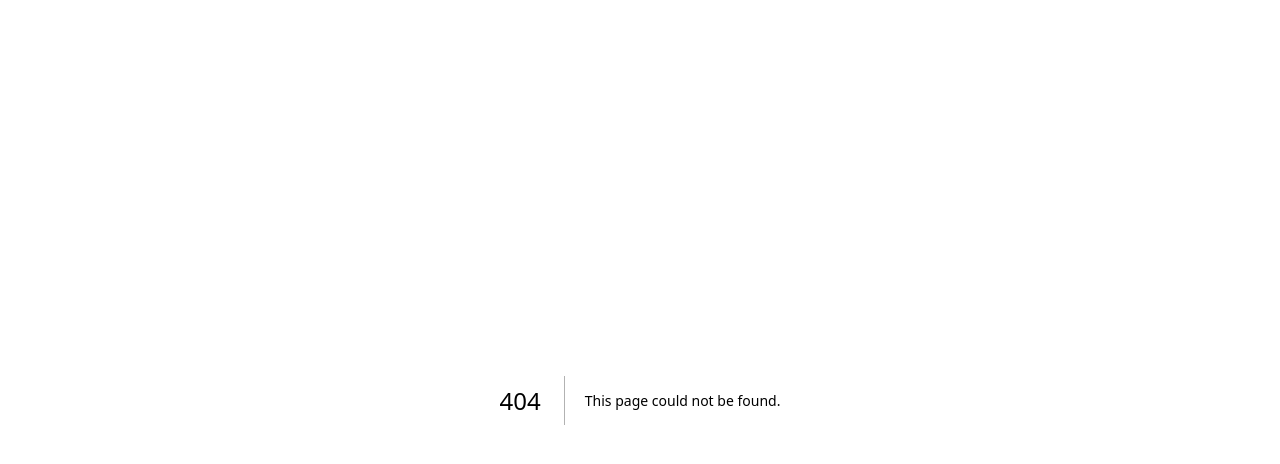
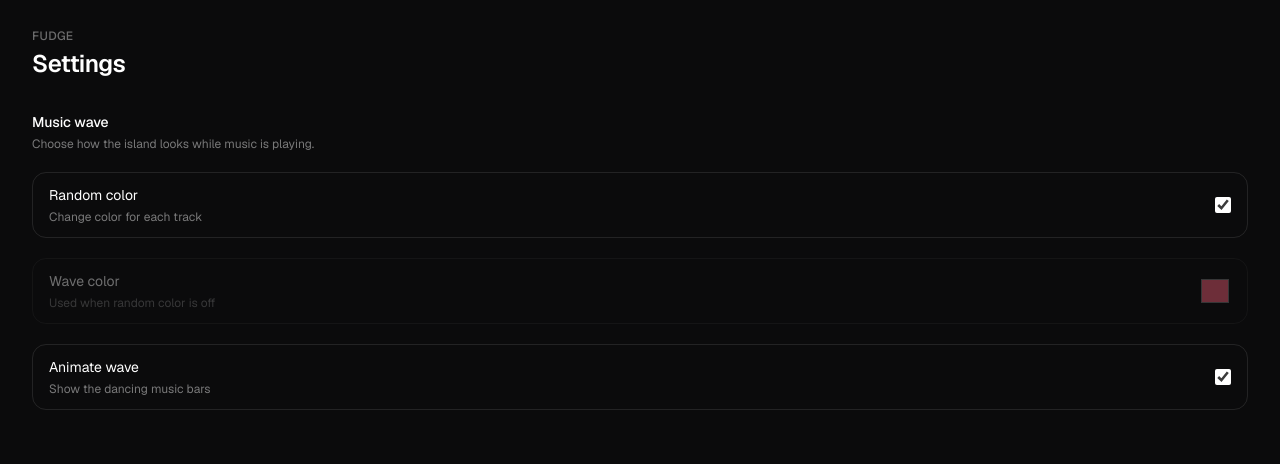
Before and after one commit to daveancheta/Fudge, a Next.js app: page /settings in a window 1280 px wide. Before the commit this address had no page. Shown: the top 464 px of the page. Built offline with nearby package versions, Linux system fonts and the light colour scheme.

Commit message:
feat: add settings page and functionality for user preferences

```diff
--- a/app/globals.css
+++ b/app/globals.css
@@ -211,6 +211,10 @@ body {
   animation: music-bars 850ms ease-in-out infinite;
 }
 
+.music-bar-still {
+  transform: scaleY(0.7);
+}
+
 @keyframes music-bars {
   0%, 100% { transform: scaleY(0.45); }
   50% { transform: scaleY(1); }
--- a/app/page.tsx
+++ b/app/page.tsx
@@ -16,8 +16,11 @@ const PLAYING = { w: 250, h: 44 };
 const EXPANDED = { w: 400, h: 190 };
 const TOP_MARGIN = 6;
 const POSITION_STORAGE_KEY = "fudge-island-position";
+const SETTINGS_STORAGE_KEY = "fudge-settings";
 type InstalledApp = { id: string; name: string };
 type SpotifyPlayback = { title: string; artist: string; artwork: string | null };
+type FudgeSettings = { waveColor: string; randomWaveColor: boolean; animateWave: boolean };
+const DEFAULT_SETTINGS: FudgeSettings = { waveColor: "#ff637d", randomWaveColor: true, animateWave: true };
 
 type SavedPosition = { centerX: number; topY: number };
 
@@ -52,6 +55,7 @@ export default function Island() {
   const [installedApps, setInstalledApps] = useState<InstalledApp[]>([]);
   const [spotifyPlayback, setSpotifyPlayback] = useState<SpotifyPlayback | null>(null);
   const [waveColor, setWaveColor] = useState("#ff637d");
+  const [settings, setSettings] = useState<FudgeSettings>(DEFAULT_SETTINGS);
   const timer = useRef<ReturnType<typeof setTimeout> | null>(null);
   const messageInputFocused = useRef(false);
   const expandedRef = useRef(false);
@@ -115,10 +119,24 @@ export default function Island() {
   }, []);
 
   useEffect(() => {
+    const loadSettings = () => {
+      try {
+        const saved = localStorage.getItem(SETTINGS_STORAGE_KEY);
+        if (saved) setSettings({ ...DEFAULT_SETTINGS, ...JSON.parse(saved) });
+      } catch { /* Use defaults when settings are unavailable. */ }
+    };
+    loadSettings();
+    window.addEventListener("storage", loadSettings);
+    return () => window.removeEventListener("storage", loadSettings);
+  }, []);
+
+  useEffect(() => {
     if (spotifyPlayback) {
-      setWaveColor(`hsl(${Math.floor(Math.random() * 360)} 90% 65%)`);
+      setWaveColor(settings.randomWaveColor
+        ? `hsl(${Math.floor(Math.random() * 360)} 90% 65%)`
+        : settings.waveColor);
     }
-  }, [spotifyPlayback?.title, spotifyPlayback?.artist]);
+  }, [spotifyPlayback?.title, spotifyPlayback?.artist, settings]);
 
   useEffect(() => {
     if (expandedRef.current) return;
@@ -151,6 +169,16 @@ export default function Island() {
     if (!trimmedMessage) return;
     setSentMessages((messages) => [...messages, { text: trimmedMessage, from: "user" }]);
     setMessage("");
+
+    if (/^(?:please\s+)?(?:open|show|launch)\s+fudge\s+settings[.!?]*$/i.test(trimmedMessage)) {
+      try {
+        await invoke("open_settings");
+        setSentMessages((messages) => [...messages, { text: "Opening Fudge settings.", from: "assistant" }]);
+      } catch (error) {
+        setSentMessages((messages) => [...messages, { text: String(error), from: "assistant" }]);
+      }
+      return;
+    }
 
     const listRequest = /^(?:what|which|list)\s+(?:apps|applications)(?:\s+can\s+you\s+open)?[?!.]*$/i.test(trimmedMessage);
     if (listRequest) {
@@ -229,7 +257,7 @@ export default function Island() {
                   {["h-2", "h-4", "h-2.5", "h-5", "h-3", "h-4"].map((height, index) => (
                     <span
                       key={index}
-                      className={`music-bar w-[3px] rounded-full ${height}`}
+                      className={`${settings.animateWave ? "music-bar" : "music-bar-still"} w-[3px] rounded-full ${height}`}
                       style={{
                         backgroundColor: waveColor,
                         animationDelay: `${index * 90}ms`,
@@ -288,7 +316,7 @@ export default function Island() {
                 {["h-2", "h-4", "h-2.5", "h-5", "h-3", "h-4"].map((height, index) => (
                   <span
                     key={index}
-                    className={`music-bar w-[3px] rounded-full ${height}`}
+                    className={`${settings.animateWave ? "music-bar" : "music-bar-still"} w-[3px] rounded-full ${height}`}
                     style={{
                       backgroundColor: waveColor,
                       animationDelay: `${index * 90}ms`,
--- /dev/null
+++ b/app/settings/page.tsx
@@ -0,0 +1,80 @@
+"use client";
+
+import { useEffect, useState } from "react";
+
+const SETTINGS_STORAGE_KEY = "fudge-settings";
+type FudgeSettings = { waveColor: string; randomWaveColor: boolean; animateWave: boolean };
+const DEFAULT_SETTINGS: FudgeSettings = { waveColor: "#ff637d", randomWaveColor: true, animateWave: true };
+
+export default function SettingsPage() {
+  const [settings, setSettings] = useState(DEFAULT_SETTINGS);
+
+  useEffect(() => {
+    try {
+      const saved = localStorage.getItem(SETTINGS_STORAGE_KEY);
+      if (saved) setSettings({ ...DEFAULT_SETTINGS, ...JSON.parse(saved) });
+    } catch { /* Keep defaults if saved preferences cannot be read. */ }
+  }, []);
+
+  const update = (next: FudgeSettings) => {
+    setSettings(next);
+    localStorage.setItem(SETTINGS_STORAGE_KEY, JSON.stringify(next));
+  };
+
+  return (
+    <main className="h-screen overflow-y-auto bg-[#0b0b0c] px-8 py-7 text-white">
+      <header className="mb-8">
+        <p className="text-xs font-medium tracking-wide text-white/40">FUDGE</p>
+        <h1 className="mt-1 text-2xl font-semibold tracking-tight">Settings</h1>
+      </header>
+
+      <section className="space-y-5">
+        <div>
+          <h2 className="text-sm font-medium">Music wave</h2>
+          <p className="mt-1 text-xs text-white/45">Choose how the island looks while music is playing.</p>
+        </div>
+
+        <label className="flex items-center justify-between rounded-xl border border-white/10 px-4 py-3">
+          <span>
+            <span className="block text-sm">Random color</span>
+            <span className="mt-1 block text-xs text-white/45">Change color for each track</span>
+          </span>
+          <input
+            type="checkbox"
+            checked={settings.randomWaveColor}
+            onChange={(event) => update({ ...settings, randomWaveColor: event.target.checked })}
+            className="size-4 accent-white"
+          />
+        </label>
+
+        <label className={`flex items-center justify-between rounded-xl border border-white/10 px-4 py-3 ${settings.randomWaveColor ? "opacity-40" : ""}`}>
+          <span>
+            <span className="block text-sm">Wave color</span>
+            <span className="mt-1 block text-xs text-white/45">Used when random color is off</span>
+          </span>
+          <input
+            aria-label="Wave color"
+            type="color"
+            value={settings.waveColor}
+            disabled={settings.randomWaveColor}
+            onChange={(event) => update({ ...settings, waveColor: event.target.value })}
+            className="size-8 cursor-pointer rounded-md border-0 bg-transparent disabled:cursor-default"
+          />
+        </label>
+
+        <label className="flex items-center justify-between rounded-xl border border-white/10 px-4 py-3">
+          <span>
+            <span className="block text-sm">Animate wave</span>
+            <span className="mt-1 block text-xs text-white/45">Show the dancing music bars</span>
+          </span>
+          <input
+            type="checkbox"
+            checked={settings.animateWave}
+            onChange={(event) => update({ ...settings, animateWave: event.target.checked })}
+            className="size-4 accent-white"
+          />
+        </label>
+      </section>
+    </main>
+  );
+}
```
Also changed, not shown: 1 other file (tests, documents, lock files or other folders).
